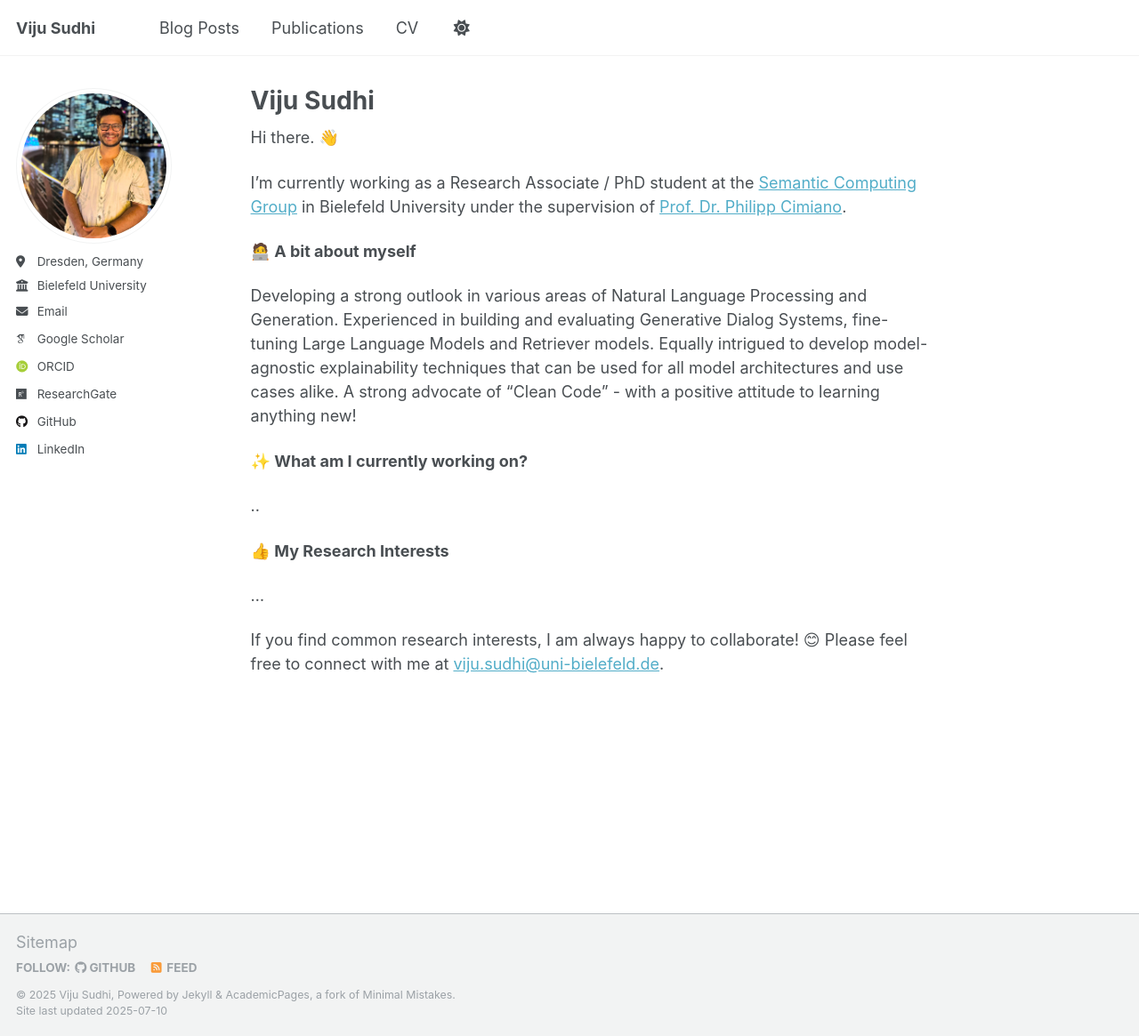
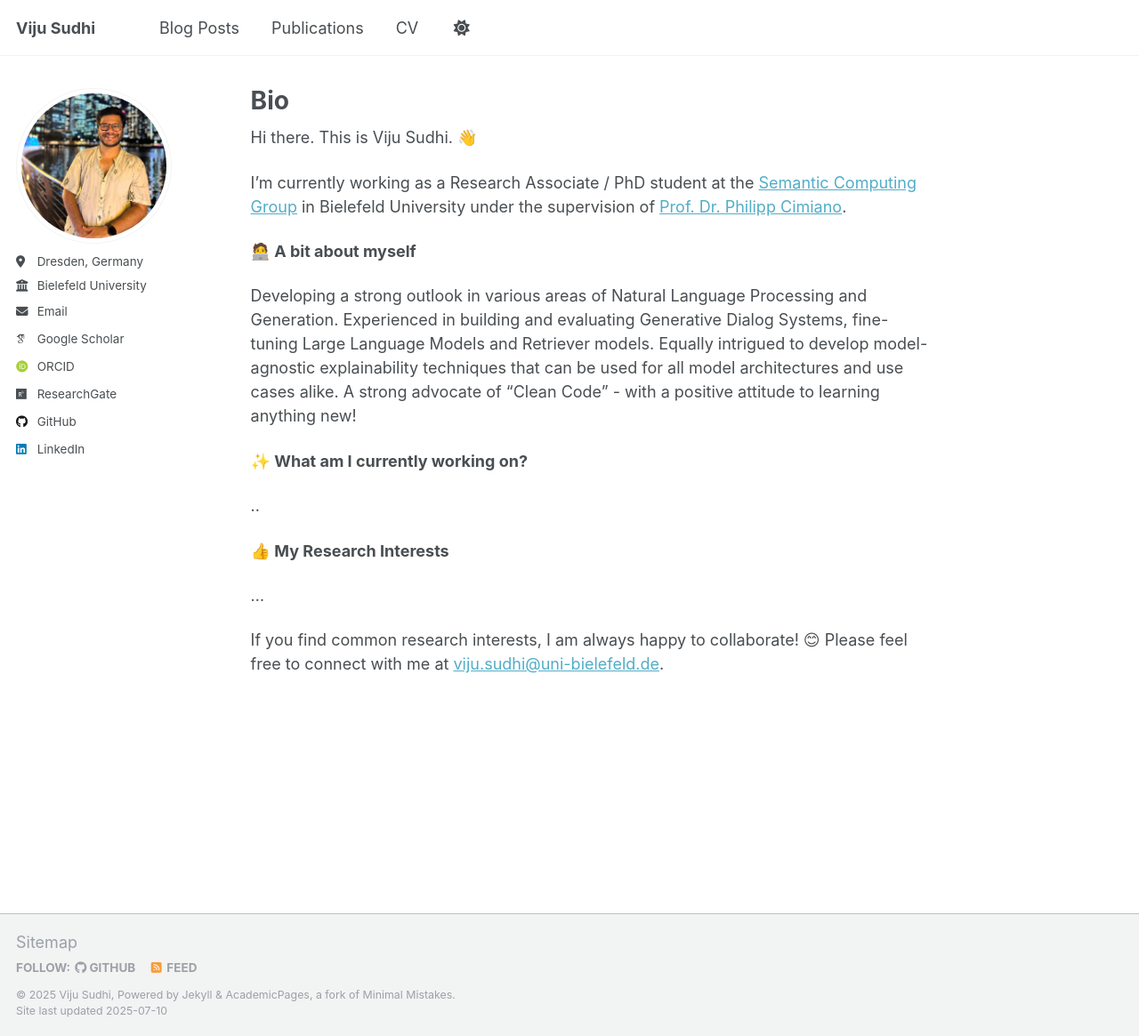
Before and after one commit to vijusudhi/vijusudhi.github.io, a Jekyll site: the page built from _pages/about.md, in a window 1280 px wide and 1165 px high. Shown: the whole window at 89% size. Built offline with Jekyll 4.4.1, drawn with Linux system fonts in a browser that asks for light colours; some web fonts are replaced; a script that is not in the unit is left out.

Commit message:
Update about.md

```diff
--- a/_pages/about.md
+++ b/_pages/about.md
@@ -1,13 +1,13 @@
 ---
 permalink: /
-title: "Viju Sudhi"
+title: "Bio"
 author_profile: true
 redirect_from:
   - /about/
   - /about.html
 ---
 
-Hi there. 👋
+Hi there. This is Viju Sudhi. 👋
 
 I'm currently working as a Research Associate / PhD student at the [Semantic Computing Group](https://www.uni-bielefeld.de/fakultaeten/technische-fakultaet/arbeitsgruppen/semantic-computing/) in Bielefeld University under the supervision of [Prof. Dr. Philipp Cimiano](https://www.uni-bielefeld.de/fakultaeten/technische-fakultaet/arbeitsgruppen/semantic-computing/team/philipp-cimiano/#comp_00005f3dd926_0000002992_051a).
 
```
